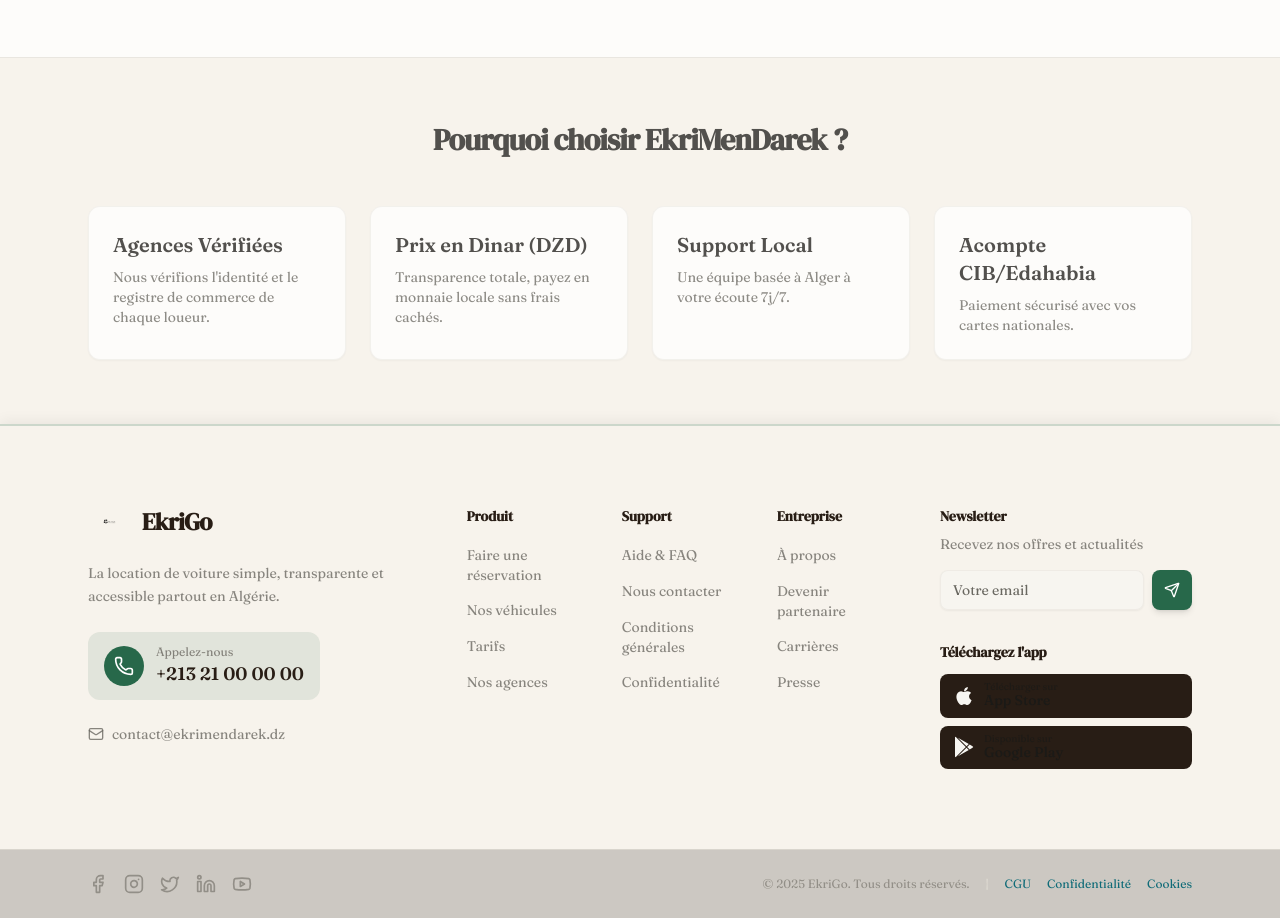
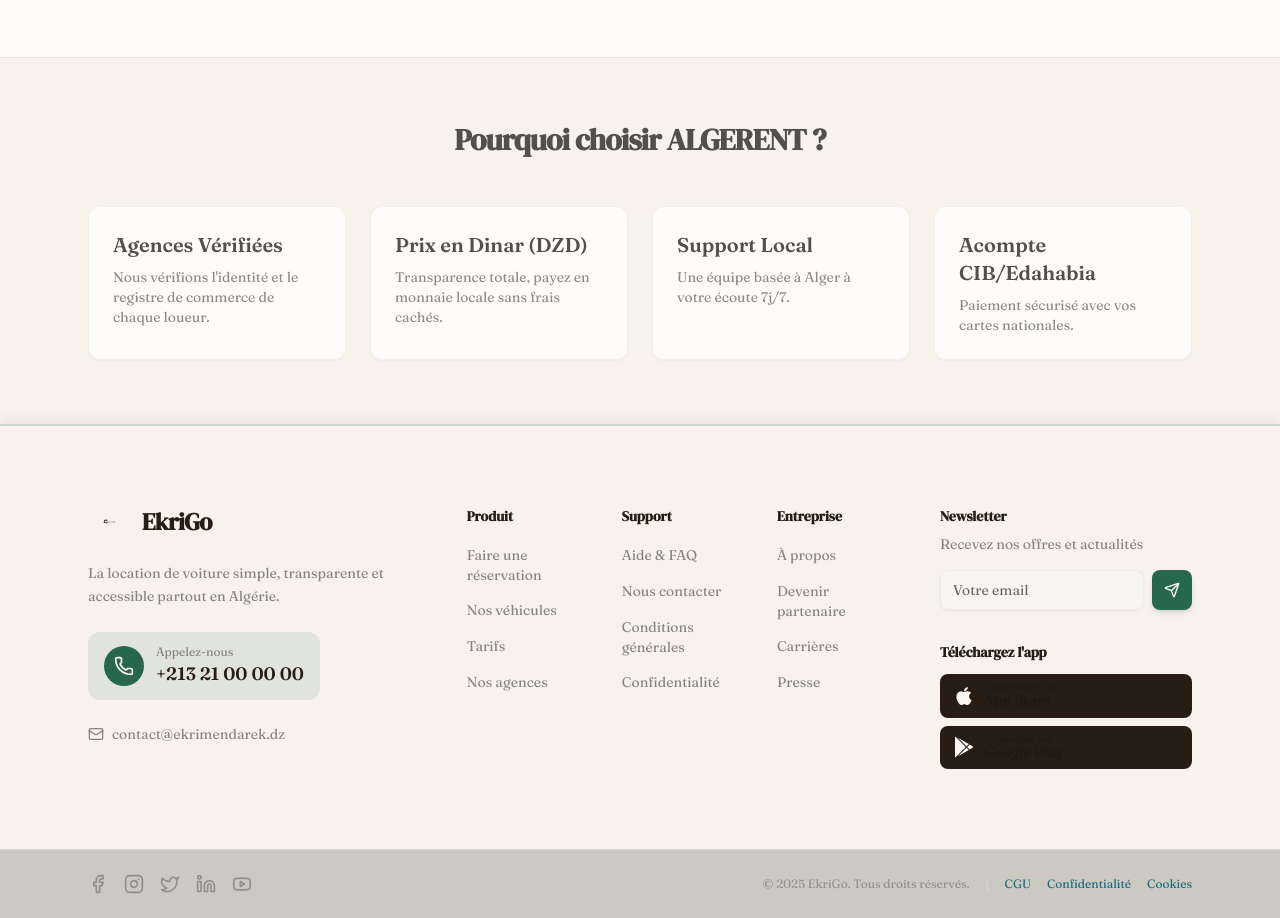
Before and after one commit to echeballah-coder/ekrimendarek-fullstack, a Next.js app in the folder frontend/: page /home-legacy in a window 1280 px wide. Shown: the part 1540-2458 px from the top of the page. Built offline with nearby package versions, Linux system fonts and the light colour scheme.

Commit message:
P6.0 : rebranding UI ALGERENT

```diff
--- a/frontend/app/agence/dashboard/page.tsx
+++ b/frontend/app/agence/dashboard/page.tsx
@@ -43,7 +43,7 @@
                         Tableau de bord agence
                     </h1>
                     <p className="text-brand-textMuted">
-                        Vue d&apos;ensemble des performances de vos locations sur EkriMenDarek (données de démo)
+                        Vue d&apos;ensemble des performances de vos locations sur ALGERENT (données de démo)
                     </p>
                 </div>
 
--- a/frontend/app/dev/health/page.tsx
+++ b/frontend/app/dev/health/page.tsx
@@ -240,7 +240,7 @@
                 {/* Footer Info */}
                 <footer className="text-center text-xs text-muted pt-8 border-t border-border">
                     <p>
-                        🔧 Page de développement • EkriMenDarek Frontend • Next.js 14 + TailwindCSS
+                        🔧 Page de développement • ALGERENT Frontend • Next.js 14 + TailwindCSS
                     </p>
                 </footer>
             </div>
--- a/frontend/app/home-legacy/page.tsx
+++ b/frontend/app/home-legacy/page.tsx
@@ -159,7 +159,7 @@
                 <AnimatedSection delay={0.2} className="py-16">
                     <div className="container-emd">
                         <div className="text-center mb-12">
-                            <h2 className="text-3xl font-bold text-text mb-4">Pourquoi choisir EkriMenDarek ?</h2>
+                            <h2 className="text-3xl font-bold text-text mb-4">Pourquoi choisir ALGERENT ?</h2>
                         </div>
 
                         <div className="grid md:grid-cols-2 lg:grid-cols-4 gap-6">
--- a/frontend/components/layout/Header.tsx
+++ b/frontend/components/layout/Header.tsx
@@ -36,7 +36,7 @@
             <div className="container mx-auto flex h-16 items-center justify-between px-4 sm:px-6 lg:px-8">
                 <div className="flex items-center gap-2">
                     <Link href="/" className="text-xl font-bold tracking-tight text-brand-accent">
-                        EkriMenDarek
+                        ALGERENT
                     </Link>
                 </div>
 
```
